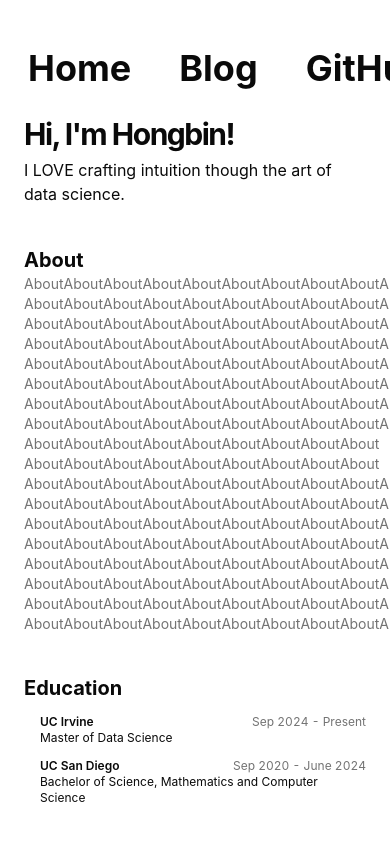
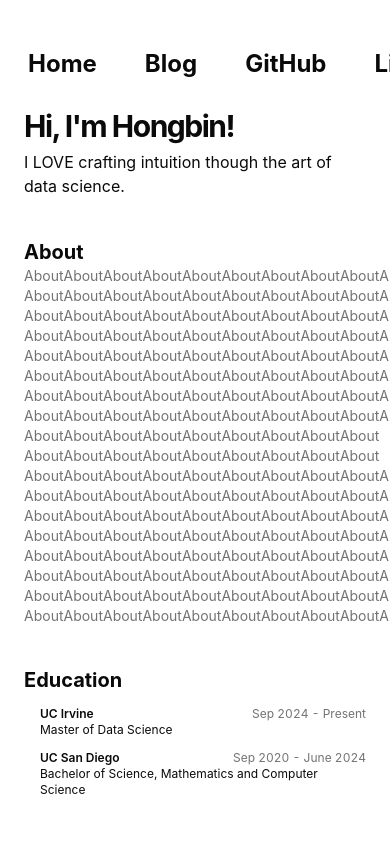
Before and after one commit to zslrmhb/zslrmhb.github.io, a SvelteKit app: page / in a window 390 px wide. Shown: the top 842 px of the page. Built offline with nearby package versions, Linux system fonts and the light colour scheme.

Commit message:
update github pages

```diff
--- a/src/components/contents/Navbar.svelte
+++ b/src/components/contents/Navbar.svelte
@@ -3,7 +3,7 @@
 
 </script>
 
-<div class="pointer-events-none inset-x-0 mx-auto mb-7 flex h-full max-h-14 text-4xl font-bold">
+<div class="pointer-events-none inset-x-0 mx-auto mb-7 flex h-full max-h-14 font-bold text-2xl sm:text-3xl xl:text-4xl">
     <!-- <div class="fixed inset-x-0 top-0 h-16 w-full bg-background to-transparent backdrop-blur-lg [-webkit-mask-image:linear-gradient(to_top,black,transparent)] dark:bg-background"></div> -->
     <div class="pointer-events-auto relative mx-auto flex h-full min-h-full items-center gap-12 rounded-full bg-background px-1 [box-shadow:0_0_0_1px_rgba(0,0,0,.03),0_2px_4px_rgba(0,0,0,.05)">
     {#each PERSONAL_INFO.navbar as item}
```
Also changed, not shown: 12 other files (tests, documents, lock files or other folders).
